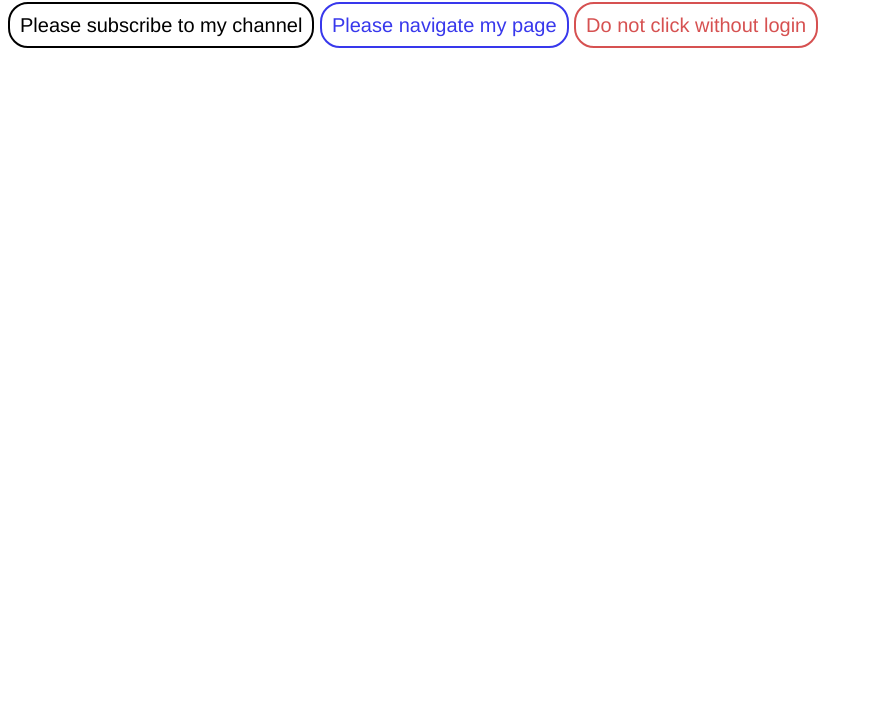
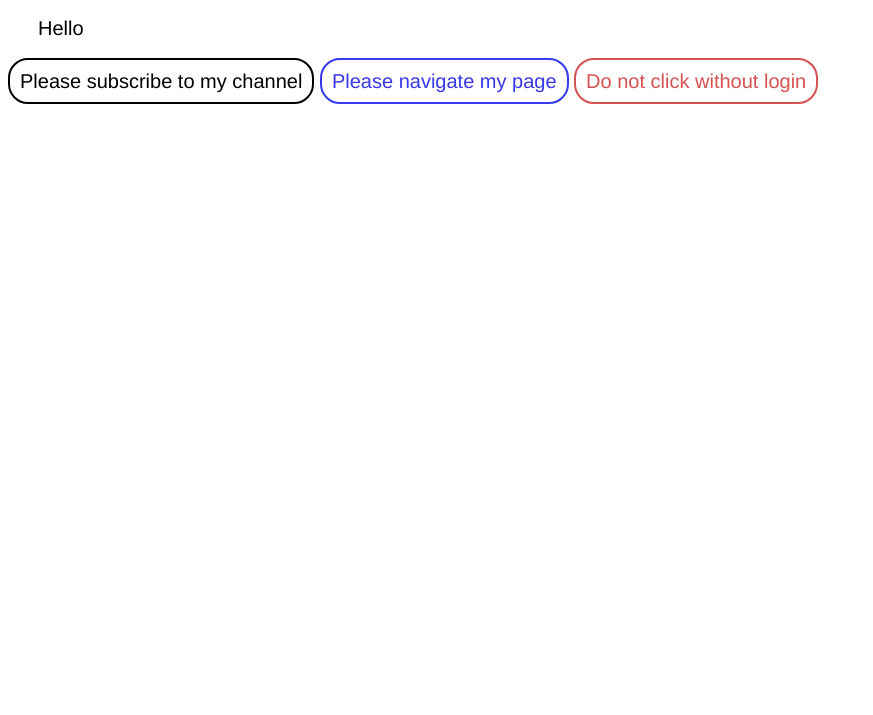
Before and after one commit to 97-Jeffrey/sass-practice, a website: page index.html in a window 1280 px wide. Shown: the part 85-800 px from the top of the page, without its empty margins (0-873 px from the left). Drawn offline with Linux system fonts and the light colour scheme.

Commit message:
change added

```diff
--- a/index.html
+++ b/index.html
@@ -9,8 +9,10 @@
 </head>
 <body>
   <h1>Jeffrey Shao's posts</h1>
+  <div>Hello</div>
   <span class='alert'>Please subscribe to my channel</span>
   <span class='alert-info'>Please navigate my page</span>
   <span class='alert-warning'>Do not click without login</span>
+
 </body>
 </html>
--- a/scss/main.scss
+++ b/scss/main.scss
@@ -29,3 +29,7 @@ h1 {
   @extend .alert;
   color: rgb(214, 81, 81);
 }
+
+div {
+  margin: abs(-30px);
+}
```
Also changed, not shown: css/main.css.
